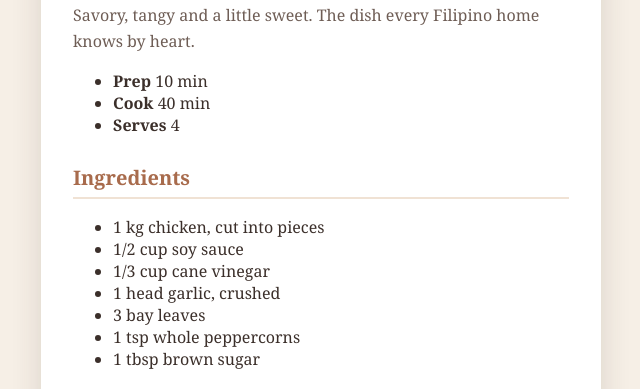
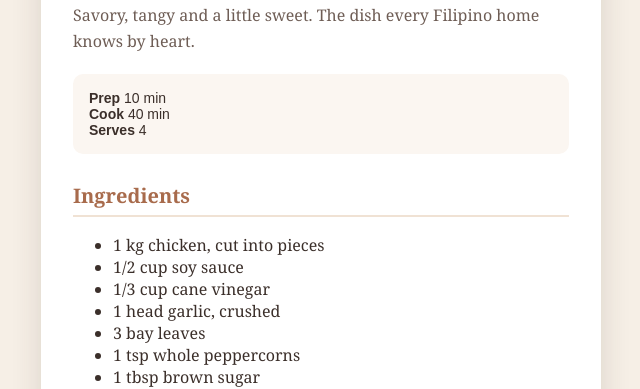
Before and after one commit to cowniv/02-css-recipe-card, a plain HTML site: page index.html in a window 1280 px wide. Shown: the part 426-815 px from the top of the page, without its empty margins (319-959 px from the left). Drawn offline with Linux system fonts and the light colour scheme.

Commit message:
style: create recipe metadata panel

```diff
--- a/style.css
+++ b/style.css
@@ -60,3 +60,13 @@ h2 {
   color: #6e5d55;
   line-height: 1.6;
 }
+
+.meta {
+  list-style: none;
+  padding: 16px;
+  margin: 20px 0 0;
+  background: #fbf6f1;
+  border-radius: 10px;
+  font-family: Arial, sans-serif;
+  font-size: 14px;
+}
```
